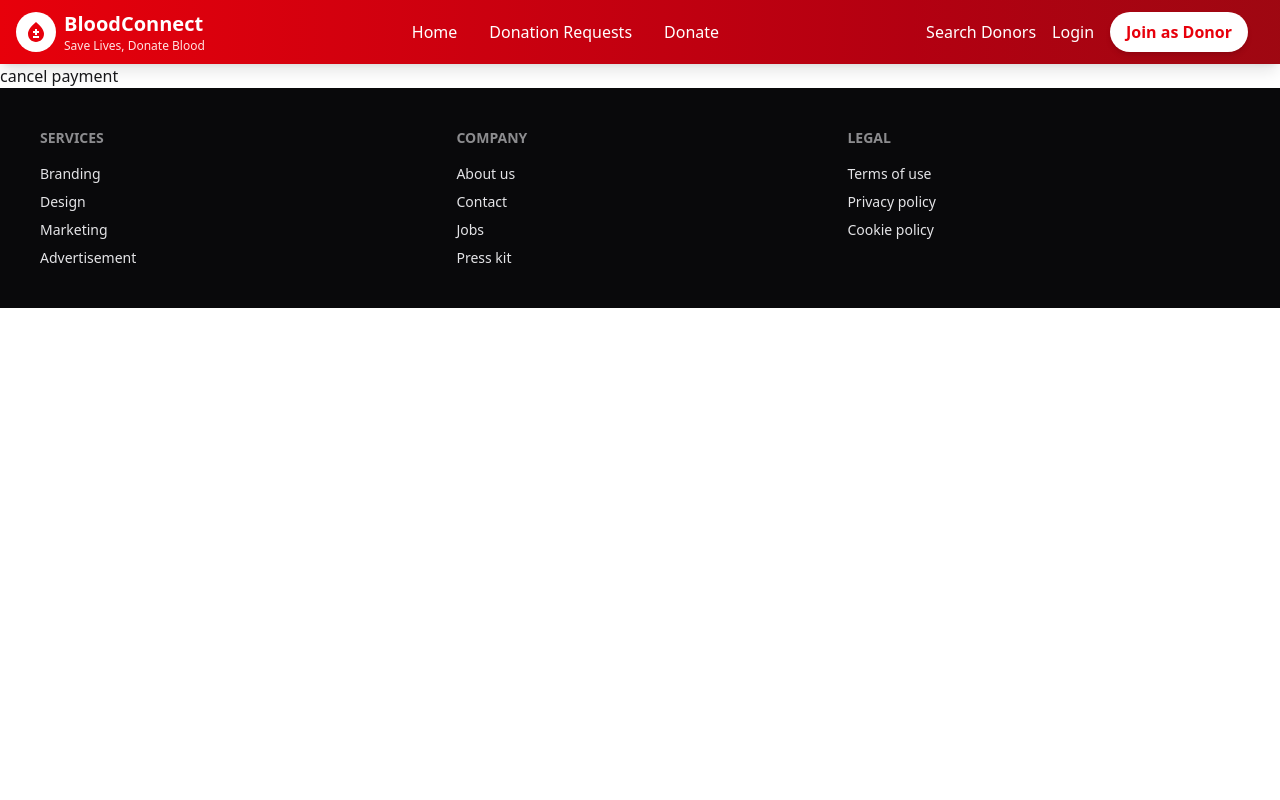
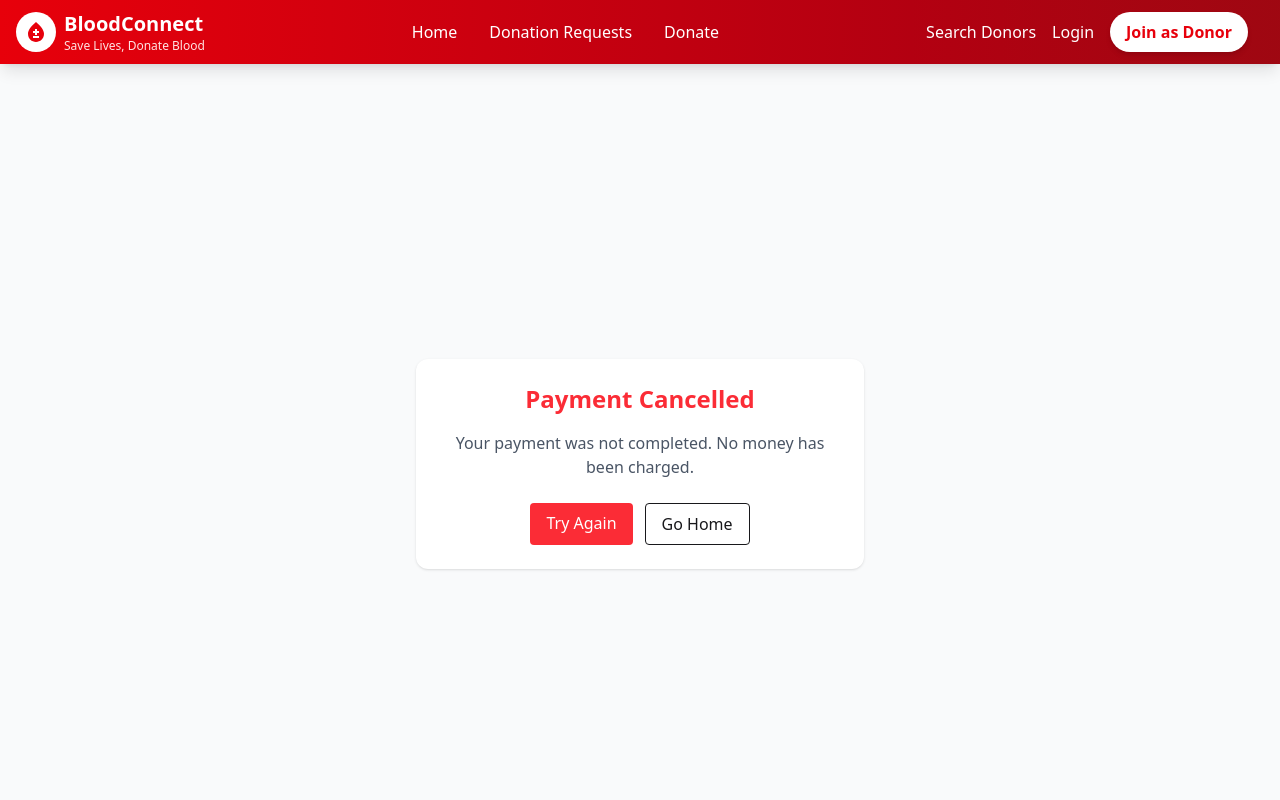
Before and after one commit to mehedihasan53/blood-donation-client, a React (Vite) app: page /payment-cancel in a window 1280 px wide. Shown: the top 800 px of the page. Built offline with nearby package versions, Linux system fonts and the light colour scheme; no server answers.

Commit message:
Impelemt payment success and cancel page

```diff
--- a/src/Donate/Payment/CancelPayment.jsx
+++ b/src/Donate/Payment/CancelPayment.jsx
@@ -1,7 +1,34 @@
 import React from "react";
+import { Link } from "react-router-dom";
 
 const CancelPayment = () => {
-  return <div>cancel payment</div>;
+  return (
+    <div className="min-h-screen flex items-center justify-center bg-gray-50 px-4">
+      <div className="bg-white rounded-xl shadow p-6 max-w-md w-full text-center space-y-4">
+        <h1 className="text-2xl font-bold text-red-500">Payment Cancelled</h1>
+
+        <p className="text-gray-600">
+          Your payment was not completed. No money has been charged.
+        </p>
+
+        <div className="flex justify-center gap-3 pt-2">
+          <Link
+            to="/donate"
+            className="px-4 py-2 bg-red-500 text-white rounded hover:bg-red-600 transition"
+          >
+            Try Again
+          </Link>
+
+          <Link
+            to="/"
+            className="px-4 py-2 border rounded hover:bg-gray-100 transition"
+          >
+            Go Home
+          </Link>
+        </div>
+      </div>
+    </div>
+  );
 };
 
 export default CancelPayment;
--- a/src/Donate/Payment/PaymentSuccess.jsx
+++ b/src/Donate/Payment/PaymentSuccess.jsx
@@ -1,16 +1,68 @@
-import React, { useEffect } from "react";
-import { useSearchParams } from "react-router";
+import React, { useEffect, useState } from "react";
+import { useSearchParams } from "react-router-dom";
 import useAxios from "../../hooks/useAxios";
 
 const PaymentSuccess = () => {
-  const [searchParams, setSearchParams] = useSearchParams();
+  const [searchParams] = useSearchParams();
   const sessionId = searchParams.get("session_id");
   const axiosInstance = useAxios();
+
+  const [loading, setLoading] = useState(true);
+  const [error, setError] = useState("");
+  const [saved, setSaved] = useState(false);
+
   useEffect(() => {
-    axiosInstance.post(`/success-payment?session_id=${sessionId}`);
-  }, []);
+    if (!sessionId || saved) return;
 
-  return <div>success</div>;
+    const savePayment = async () => {
+      try {
+        await axiosInstance.post(`/success-payment?session_id=${sessionId}`);
+        setSaved(true);
+      } catch (err) {
+        console.error(err);
+        setError("Payment verified, but failed to save data.");
+      } finally {
+        setLoading(false);
+      }
+    };
+
+    savePayment();
+  }, [sessionId, saved, axiosInstance]);
+
+  if (loading) {
+    return (
+      <div className="min-h-screen flex items-center justify-center">
+        <p className="text-lg font-medium text-gray-600">
+          Verifying payment...
+        </p>
+      </div>
+    );
+  }
+
+  if (error) {
+    return (
+      <div className="min-h-screen flex items-center justify-center">
+        <p className="text-red-500 font-medium">{error}</p>
+      </div>
+    );
+  }
+
+  return (
+    <div className="min-h-screen flex items-center justify-center bg-gray-50 px-4">
+      <div className="bg-white rounded-xl shadow p-6 max-w-md w-full text-center space-y-4">
+        <h1 className="text-2xl font-bold text-green-600">
+          Payment Successful 🎉
+        </h1>
+        <p className="text-gray-600">
+          Thank you for your donation. Your payment has been completed
+          successfully.
+        </p>
+        <p className="text-sm text-gray-400">
+          Transaction ID: <span className="break-all">{sessionId}</span>
+        </p>
+      </div>
+    </div>
+  );
 };
 
 export default PaymentSuccess;
--- a/src/components/shared/Navbar.jsx
+++ b/src/components/shared/Navbar.jsx
@@ -89,14 +89,14 @@ const Navbar = () => {
 
             {user && (
               <NavLink
-                to="/dashboard/funding"
+                to="/search"
                 className={({ isActive }) =>
                   `text-white hover:text-red-200 font-medium transition-colors duration-200 ${
                     isActive ? "border-b-2 border-white" : ""
                   }`
                 }
               >
-                Funding
+                Search
               </NavLink>
             )}
           </div>
--- /dev/null
+++ b/src/pages/Search.jsx
@@ -0,0 +1,7 @@
+import React from "react";
+
+const Search = () => {
+  return <div></div>;
+};
+
+export default Search;
--- a/src/router/Router.jsx
+++ b/src/router/Router.jsx
@@ -13,6 +13,7 @@ import MyDonationRequests from "../Donation/MyDonationRequests";
 import Donate from "../Donate/Donate";
 import PaymentSuccess from "../Donate/Payment/PaymentSuccess";
 import CancelPayment from "../Donate/Payment/CancelPayment";
+import Search from "../pages/Search";
 
 export const router = createBrowserRouter([
   {
@@ -41,12 +42,16 @@ export const router = createBrowserRouter([
         element: <h1>Donation Requests Page</h1>,
       },
       {
-        path: "search",
-        element: <h1>Search Donors</h1>,
+        path: "/search",
+        element: <Search />,
       },
       {
         path: "/donate",
-        element: <Donate />,
+        element: (
+          <PrivateRoute>
+            <Donate />
+          </PrivateRoute>
+        ),
       },
       {
         path: "/payment-success",
```
